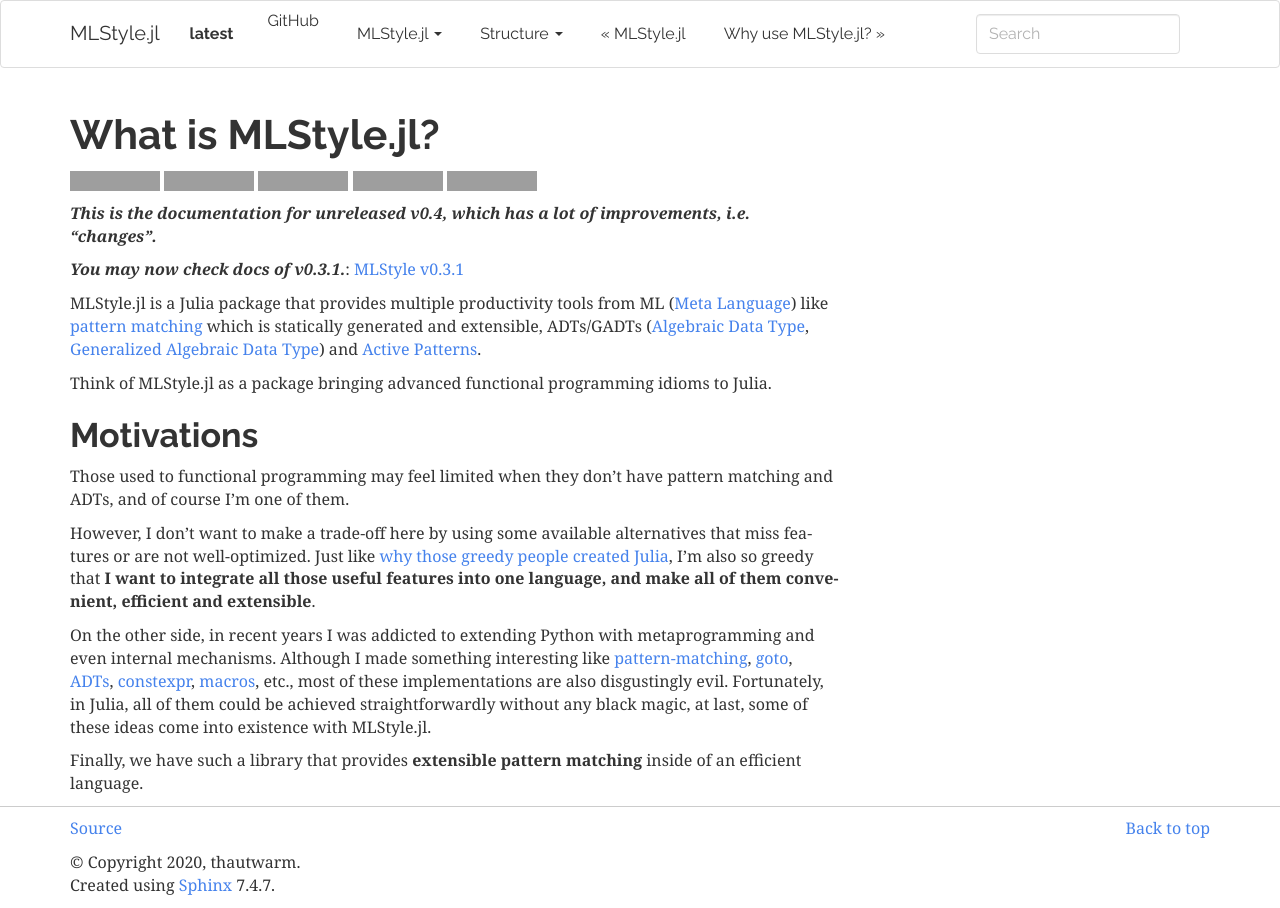
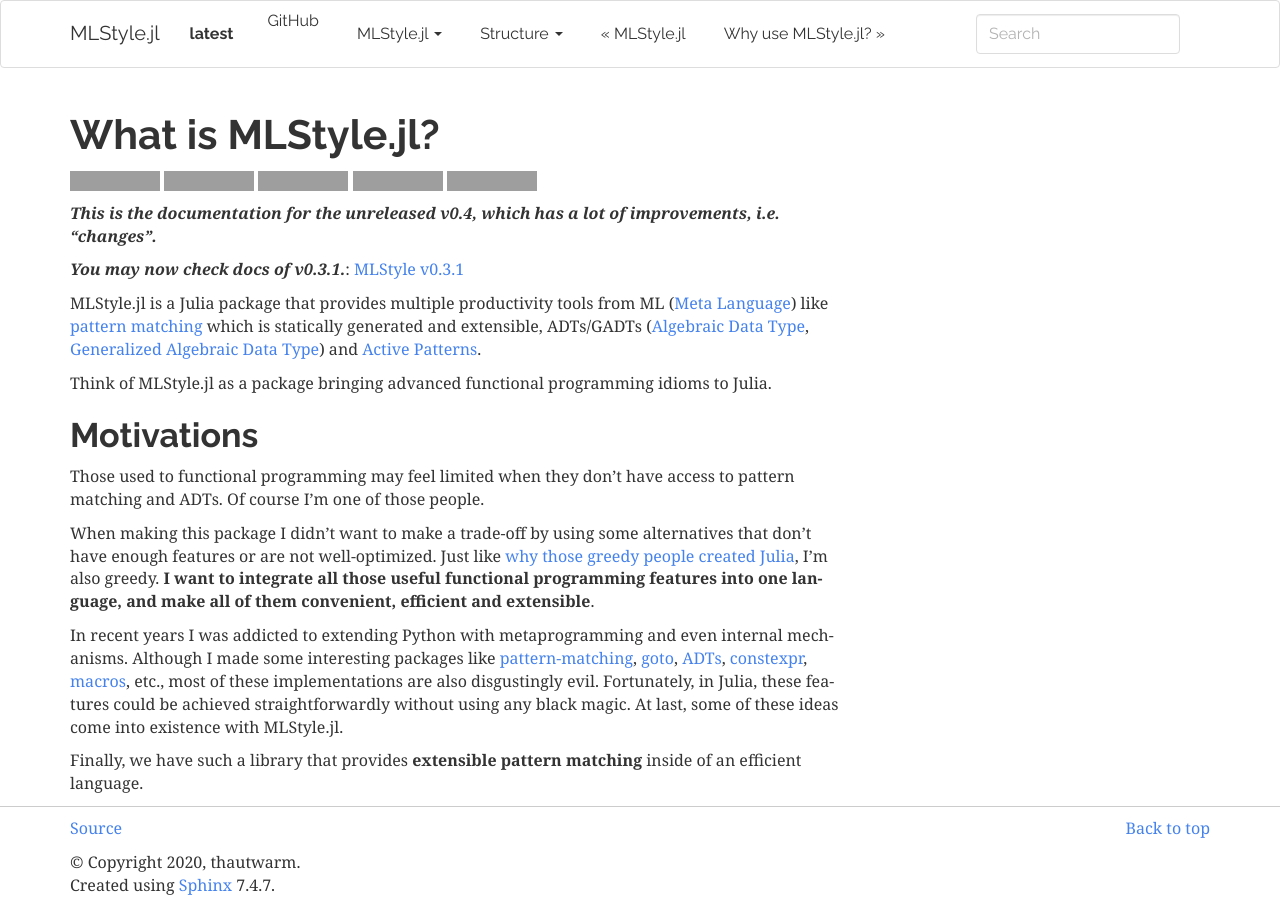
Before and after one commit to thautwarm/MLStyle.jl, a Sphinx documentation site: the page built from docs/what.md, in a window 1280 px wide. Built offline with Sphinx 7.4.7, drawn with Linux system fonts in a browser that asks for light colours; grey boxes are pictures that could not be loaded.

Commit message:
Update what.md
Minor grammar changes

```diff
--- a/docs/what.md
+++ b/docs/what.md
@@ -17,10 +17,10 @@
 
 ## Motivations
 
-Those used to functional programming may feel limited when they don't have pattern matching and ADTs, and of course I'm one of them.
+Those used to functional programming may feel limited when they don't have access to pattern matching and ADTs. Of course I'm one of those people.
 
-However, I don't want to make a trade-off here by using some available alternatives that miss features or are not well-optimized. Just like [why those greedy people created Julia](https://julialang.org/blog/2012/02/why-we-created-julia), I'm also so greedy that **I want to integrate all those useful features into one language, and make all of them convenient, efficient and extensible**.
+When making this package I didn't want to make a trade-off by using some alternatives that don't have enough features or are not well-optimized. Just like [why those greedy people created Julia](https://julialang.org/blog/2012/02/why-we-created-julia), I'm also greedy. **I want to integrate all those useful functional programming features into one language, and make all of them convenient, efficient and extensible**.
 
-On the other side, in recent years I was addicted to extending Python with metaprogramming and even internal mechanisms. Although I made something interesting like [pattern-matching](https://github.com/Xython/pattern-matching), [goto](https://github.com/thautwarm/Redy/blob/master/Redy/Opt/builtin_features/_goto.py), [ADTs](https://github.com/thautwarm/Redy/tree/master/Redy/ADT), [constexpr](https://github.com/thautwarm/Redy/blob/master/Redy/Opt/builtin_features/_constexpr.py), [macros](https://github.com/thautwarm/Redy/blob/master/Redy/Opt/builtin_features/_macro.py), etc., most of these implementations are also disgustingly evil. Fortunately, in Julia, all of them could be achieved straightforwardly without any black magic, at last, some of these ideas come into existence with MLStyle.jl.
+In recent years I was addicted to extending Python with metaprogramming and even internal mechanisms. Although I made some interesting packages like [pattern-matching](https://github.com/Xython/pattern-matching), [goto](https://github.com/thautwarm/Redy/blob/master/Redy/Opt/builtin_features/_goto.py), [ADTs](https://github.com/thautwarm/Redy/tree/master/Redy/ADT), [constexpr](https://github.com/thautwarm/Redy/blob/master/Redy/Opt/builtin_features/_constexpr.py), [macros](https://github.com/thautwarm/Redy/blob/master/Redy/Opt/builtin_features/_macro.py), etc., most of these implementations are also disgustingly evil. Fortunately, in Julia, these features could be achieved straightforwardly without using any black magic. At last, some of these ideas come into existence with MLStyle.jl.
 
 Finally, we have such a library that provides **extensible pattern matching** inside of an efficient language.
```
Also changed, not shown: other parts of docs/what.md (+1 -1 lines).
